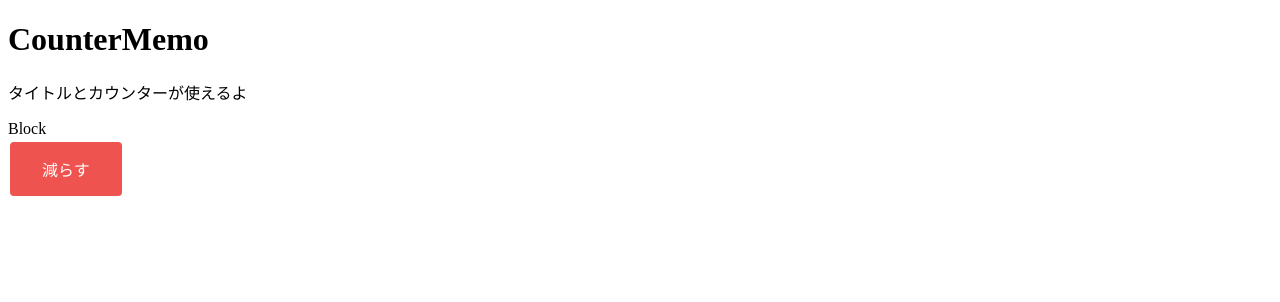
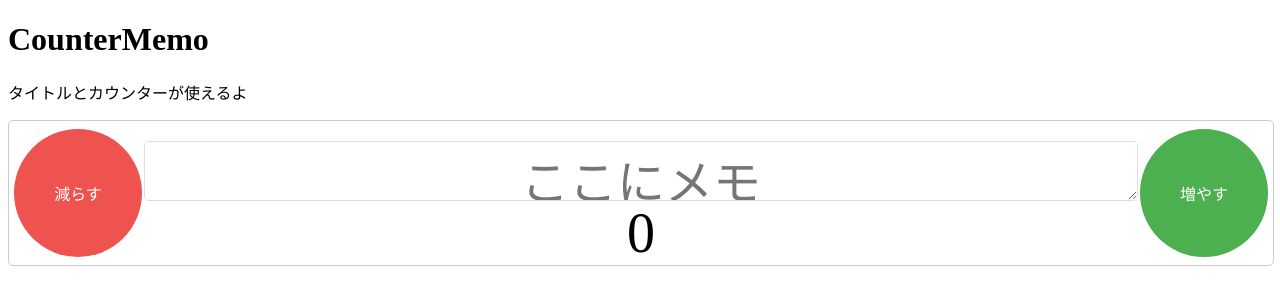
Before and after one commit to kusawokoshitemori/count_number_memo, a React app: page / in a window 1280 px wide. Shown: the top 302 px of the page. Built offline with nearby package versions, Linux system fonts and the light colour scheme.

Commit message:
ある程度完成

```diff
--- a/src/components/CounterBlock.tsx
+++ b/src/components/CounterBlock.tsx
@@ -6,9 +6,14 @@ const CounterBlock: React.FC = () => {
   const [count, setCount] = useState(0);
 
   return (
-    <div>
-      <div>Block</div>
+    <div className="CounterBlock">
       <Button count={count} setCount={setCount} sign="-" />
+      <div className="testmemo_numbermemo">
+        <textarea rows={1} cols={20} placeholder="ここにメモ" />
+        <p>{count}</p>
+      </div>
+
+      <Button count={count} setCount={setCount} sign="+" />
     </div>
   );
 };
--- a/src/styles/components.css
+++ b/src/styles/components.css
@@ -1,15 +1,17 @@
+/* ボタン関係のやつ */
 .Button_component {
   border: none;
   color: white;
-  padding: 15px 32px;
+  width: 128px; /* 幅と高さを同じに */
+  height: 128px; /* 幅と高さを同じに */
   text-align: center;
   text-decoration: none;
   display: inline-block;
   font-size: 16px;
-  margin: 4px 2px;
   cursor: pointer;
-  border-radius: 4px;
+  border-radius: 50%;
   transition: background-color 0.3s;
+  margin: 5px;
 }
 
 .Button_plus {
@@ -24,3 +26,36 @@
 .Button_minus:hover {
   background-color: #e57373;
 }
+
+/* ブロック関係のやつ*/
+.CounterBlock {
+  display: flex;
+  align-items: center;
+  border: 1px solid #ccc;
+  border-radius: 5px;
+  width: 100%;
+}
+
+/* testボックス関係のやつ*/
+.CounterBlock textarea {
+  display: flex;
+  justify-content: center;
+  font-size: 48px;
+  border-radius: 5px;
+  border: 1px solid #ddd;
+  width: 100%;
+  text-align: center;
+  margin: 20px 0 0 0;
+}
+.testmemo_numbermemo {
+  display: flex;
+  flex-direction: column;
+  align-items: center;
+  justify-content: center;
+  flex-grow: 1;
+}
+.testmemo_numbermemo p {
+  padding: 0;
+  margin: 0;
+  font-size: 56px;
+}
```
